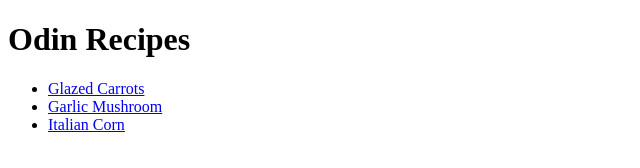
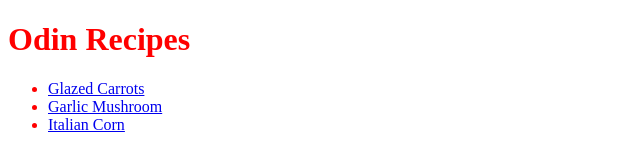
Before and after one commit to UJWAL1223/odin-recipes, a plain HTML site: page index.html in a window 1280 px wide. Shown: the whole page, without its empty margins (0-640 px from the left). Drawn offline with Linux system fonts and the light colour scheme.

Commit message:
add new features

```diff
--- a/index.html
+++ b/index.html
@@ -4,6 +4,7 @@
     <meta charset="UTF-8">
     <meta name="viewport" content="width=device-width, initial-scale=1.0">
     <title>Odin Recipes</title>
+    <link rel="stylesheet" href="styles.css" />
 </head>
 <body>
     <h1>Odin Recipes</h1>
--- /dev/null
+++ b/styles.css
@@ -0,0 +1,3 @@
+body{
+    color: red;
+}
```
